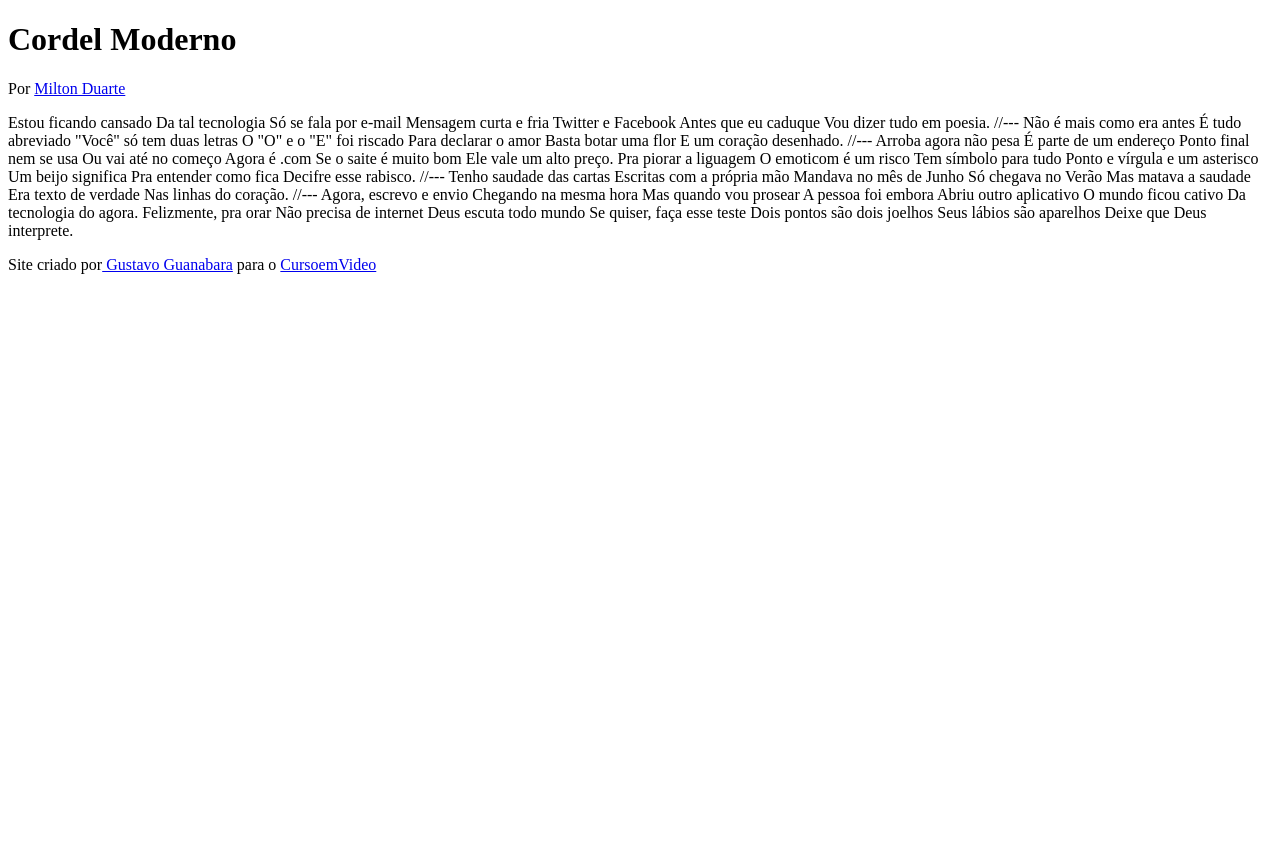
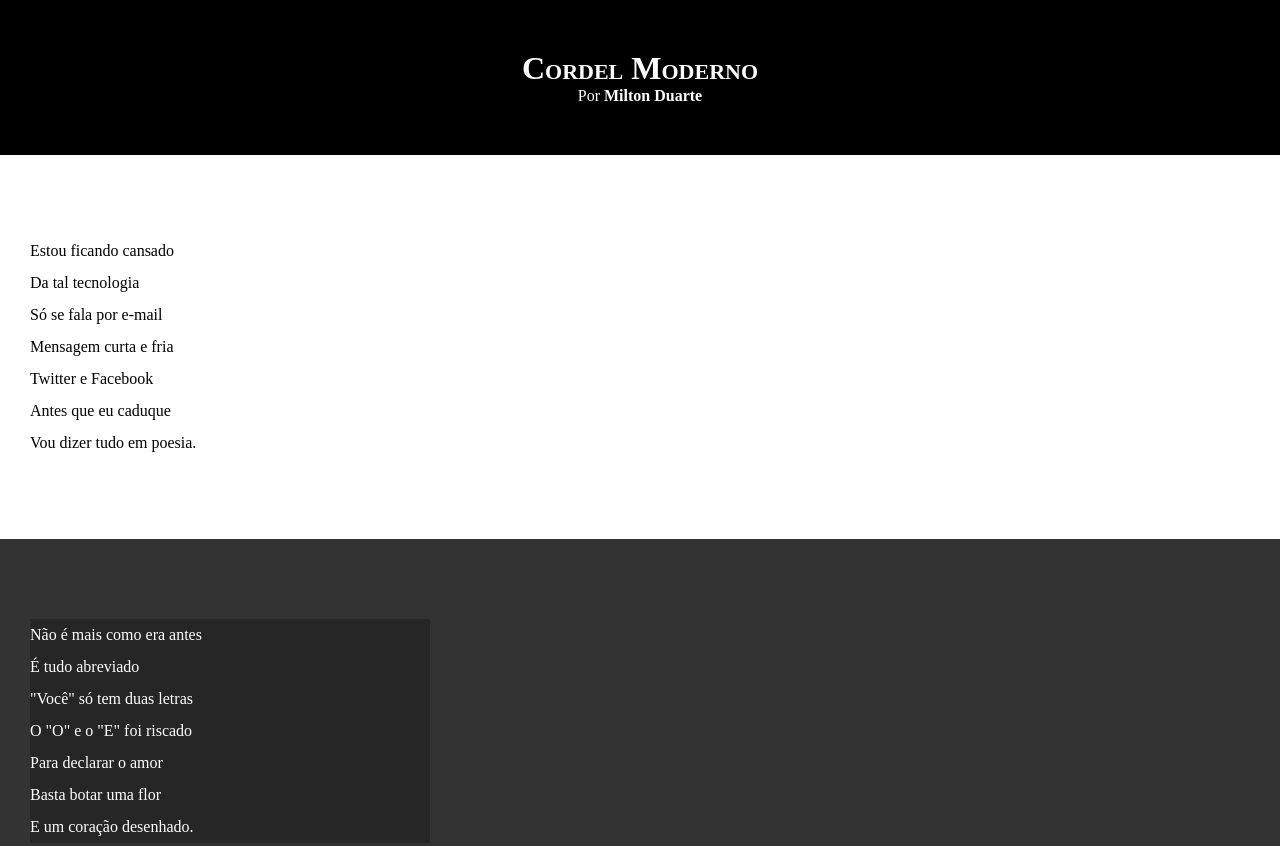
Before and after one commit to Nara-Tonussi/HTML-CSS, a plain HTML site: page d012/index.html in a window 1280 px wide. Shown: the top 846 px of the page. Before the commit the page ends 800 px from the top, so only its background shows below. Drawn offline with Linux system fonts and the light colour scheme.

Commit message:
atualizei estilos dos textos e blocos

```diff
--- /dev/null
+++ b/d012/estilo/style.css
@@ -0,0 +1,66 @@
+@charset "UTF8";
+
+*{
+    margin: 0px;
+    padding: 0px;
+}
+
+html, body{
+    min-height: 100vh;
+    background-color: darkgray;
+}
+
+header{
+    background-color: black;
+    color: white;
+    text-align: center;
+}
+
+header>h1{
+    padding-top: 50px;
+    font-variant: small-caps;
+}
+
+header > p{
+    padding-bottom: 50px;
+}
+
+header a, footer a {
+    color: white;
+    text-decoration: none;
+    font-weight: bolder;
+}
+
+header a :hover, footer a:hover{
+    text-decoration: underline;
+}
+
+section{
+    padding-top: 10vh;
+    padding-bottom: 10vh;
+    line-height: 2em;
+    padding-left: 30px;
+
+}
+section.normal{
+    background-color: white;
+    color: black;
+}
+
+section.imagem{
+    background-color:rgba(51, 51,51) ;
+    color: white;
+    }
+
+    section.imagem > p {
+        width: 400px;
+        background-color: rgba(0, 0, 0, 0.253);
+    }
+
+footer{
+    background-color: black;
+    color: white;
+    text-align: center;
+    padding: 10px;
+
+}
--- a/d012/index.html
+++ b/d012/index.html
@@ -4,6 +4,7 @@
     <meta charset="UTF-8">
     <meta name="viewport" content="width=device-width, initial-scale=1.0">
     <title>Cordel Moderno</title>
+    <link rel="stylesheet" href="estilo/style.css">
 </head>
 <body>
         <header>
@@ -18,69 +19,92 @@
 
         </header>
 
-    Estou ficando cansado
-    Da tal tecnologia
-    Só se fala por e-mail
-    Mensagem curta e fria
-    Twitter e Facebook
-    Antes que eu caduque
+    <section class="normal">
+        Estou ficando cansado<br>
+        Da tal tecnologia<br>
+        Só se fala por e-mail<br>
+        Mensagem curta e fria<br>
+        Twitter e Facebook<br>
+        Antes que eu caduque<br>
         Vou dizer tudo em poesia.
+    </section>
 
-    //---
 
-    Não é mais como era antes
-    É tudo abreviado
-    "Você" só tem duas letras
-    O "O" e o "E" foi riscado
-    Para declarar o amor
-    Basta botar uma flor
+
+    <section class="imagem">
+        <p>
+            Não é mais como era antes <br>
+            É tudo abreviado <br>
+            "Você" só tem duas letras <br>
+            O "O" e o "E" foi riscado <br>
+            Para declarar o amor <br>
+            Basta botar uma flor <br>
             E um coração desenhado.
+        </p>
+    </section>
 
-    //---
 
-    Arroba agora não pesa
-    É parte de um endereço
-    Ponto final nem se usa
-    Ou vai até no começo
-    Agora é .com
-    Se o saite é muito bom
-    Ele vale um alto preço.
 
-    Pra piorar a liguagem
-    O emoticom é um risco
-    Tem símbolo para tudo
-    Ponto e vírgula e um asterisco
-    Um beijo significa
-    Pra entender como fica
+    <section class="normal">
+        <p>
+            Arroba agora não pesa<br>
+            É parte de um endereço <br>
+            Ponto final nem se usa <br>
+            Ou vai até no começo <br>
+            Agora é .com <br>
+            Se o saite é muito bom <br>
+            Ele vale um alto preço. <br>
+        </p>
+
+        <p>
+            Pra piorar a liguagem <br>
+            O emoticom é um risco <br>
+            Tem símbolo para tudo <br>
+            Ponto e vírgula e um asterisco <br>
+            Um beijo significa <br>
+            Pra entender como fica <br>
             Decifre esse rabisco.
+        </p>
+    </section>
 
-    //---
 
-    Tenho saudade das cartas
-    Escritas com a própria mão
-    Mandava no mês de Junho
-    Só chegava no Verão
-    Mas matava a saudade
-    Era texto de verdade
+    <section class="imagem">
+        <p>
+            Tenho saudade das cartas<br>
+            Escritas com a própria mão <br>
+            Mandava no mês de Junho <br>
+            Só chegava no Verão <br>
+            Mas matava a saudade <br>
+            Era texto de verdade <br>
             Nas linhas do coração.
+        </p>
+    </section>
 
-    //---
 
-    Agora, escrevo e envio
-    Chegando na mesma hora
-    Mas quando vou prosear
-    A pessoa foi embora
-    Abriu outro aplicativo
-    O mundo ficou cativo
+
+    <section class="normal">
+        <p>
+            Agora, escrevo e envio<br>
+            Chegando na mesma hora <br>
+            Mas quando vou prosear <br>
+            A pessoa foi embora <br>
+            Abriu outro aplicativo <br>
+            O mundo ficou cativo <br>
             Da tecnologia do agora.
+        </p>
+    </section>
 
-    Felizmente, pra orar
-    Não precisa de internet
-    Deus escuta todo mundo
-    Se quiser, faça esse teste
-    Dois pontos são dois joelhos
-    Seus lábios são aparelhos
+    <section>
+        <p>
+            Felizmente, pra orar <br>
+            Não precisa de internet <br>
+            Deus escuta todo mundo <br>
+            Se quiser, faça esse teste <br>
+            Dois pontos são dois joelhos <br>
+            Seus lábios são aparelhos <br>
             Deixe que Deus interprete.
+        </p>
+    </section>
 
     <footer>
         <p>Site criado por<a href="https://gustavo guanabara.github.io" target="_blank"> Gustavo Guanabara</a> para o <a href="https://www.CursoemVideo.com" target="_blank">CursoemVideo</a> </p>
```
Lines whose indentation alone changed are shown as unchanged.
